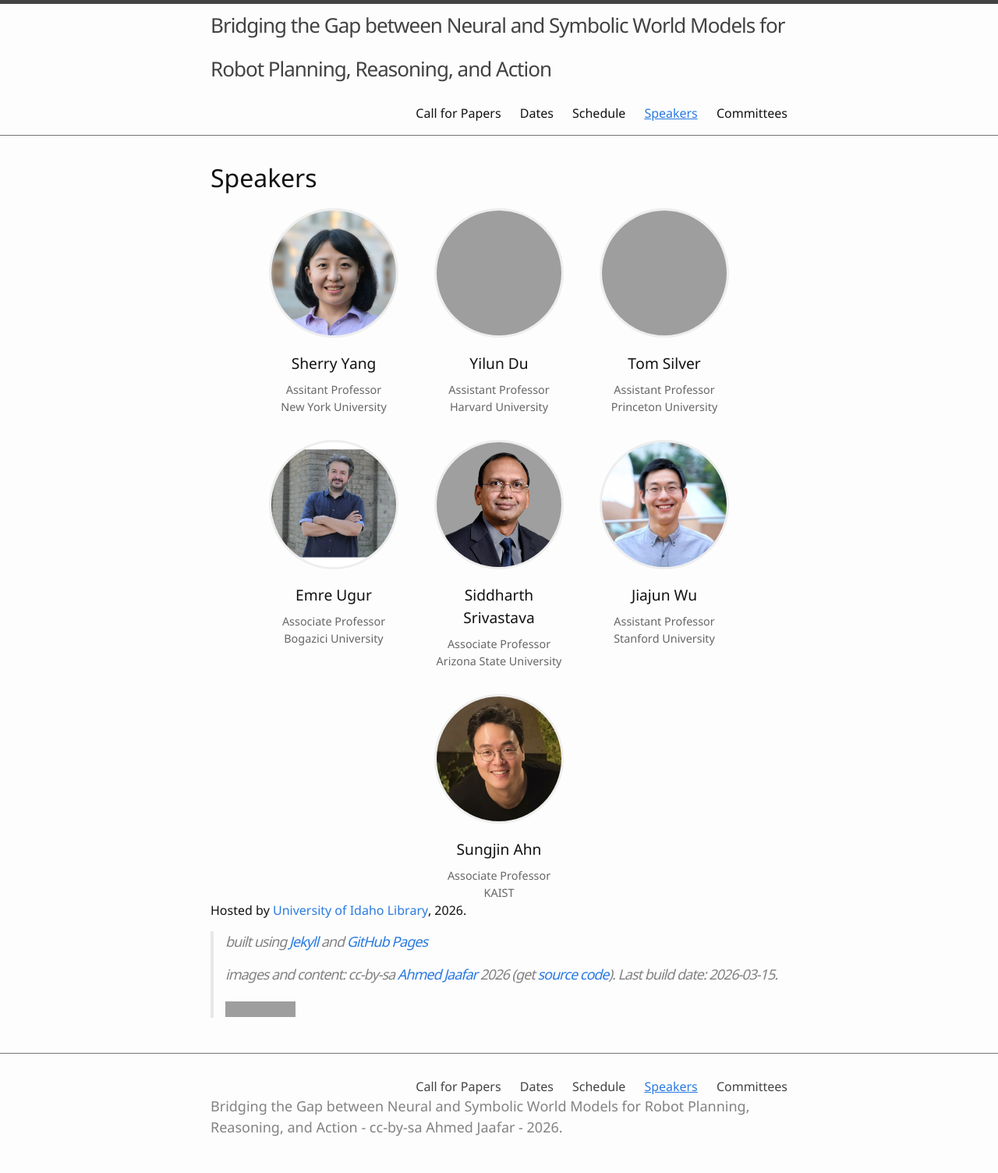
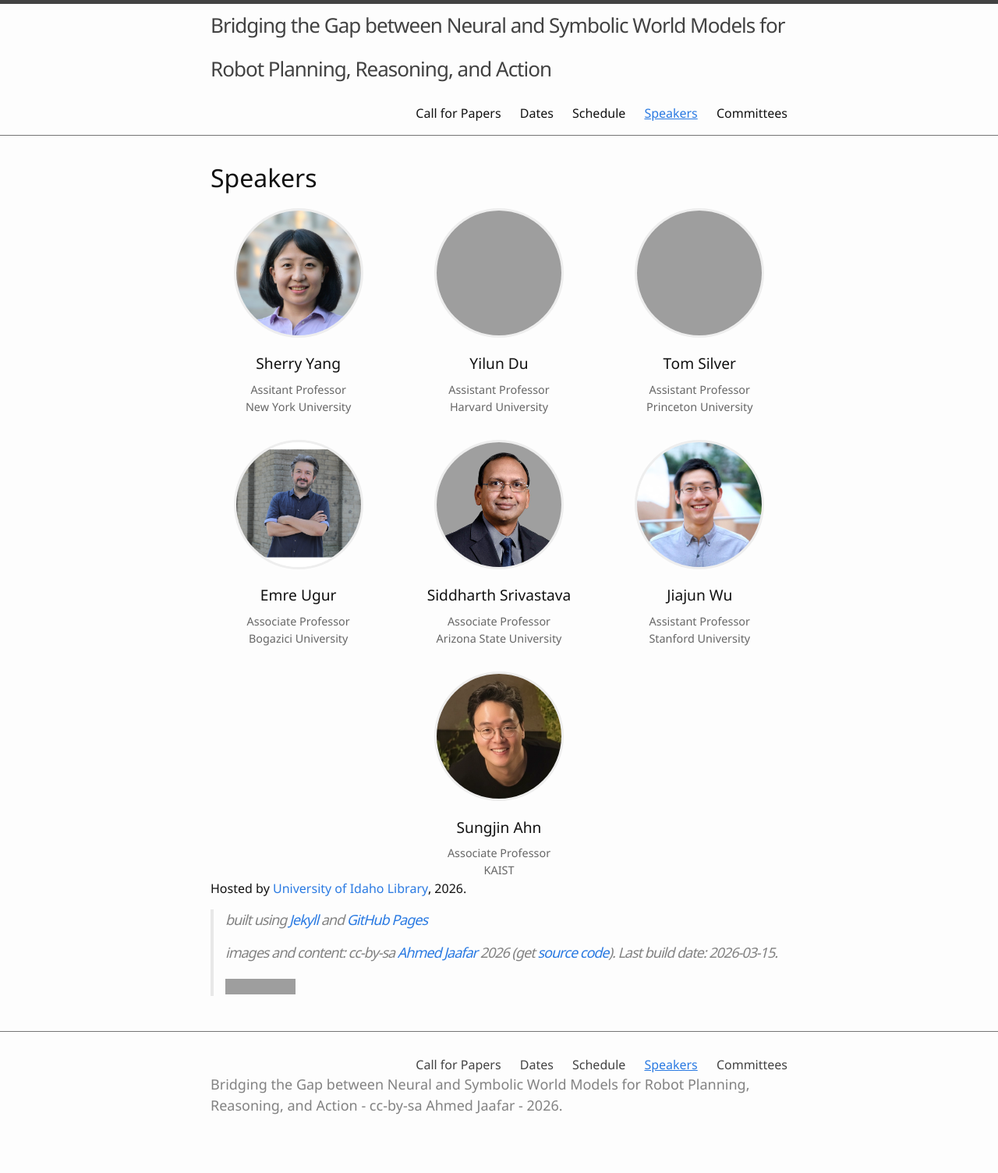
Before and after one commit to ahmedjaafar-ctr/IROS_workshop_2026, a Jekyll site: the page built from speakers.md, in a window 1280 px wide. Shown: the whole page at 78% size. Built offline with Jekyll 4.4.1, drawn with Linux system fonts in a browser that asks for light colours; after the commit the page ends 1476 px from its top, so only the background shows below that; grey boxes are pictures that could not be loaded.

Commit message:
Increase spacing between grid images

```diff
--- a/_sass/_base.scss
+++ b/_sass/_base.scss
@@ -187,7 +187,7 @@ pre {
 }
 
 .person {
-  flex: 0 1 calc(10% - 2rem);
+  flex: 1 1 calc(20% - 3.2rem);
   min-width: 180px;
   box-sizing: border-box;
   text-align: center;
```
